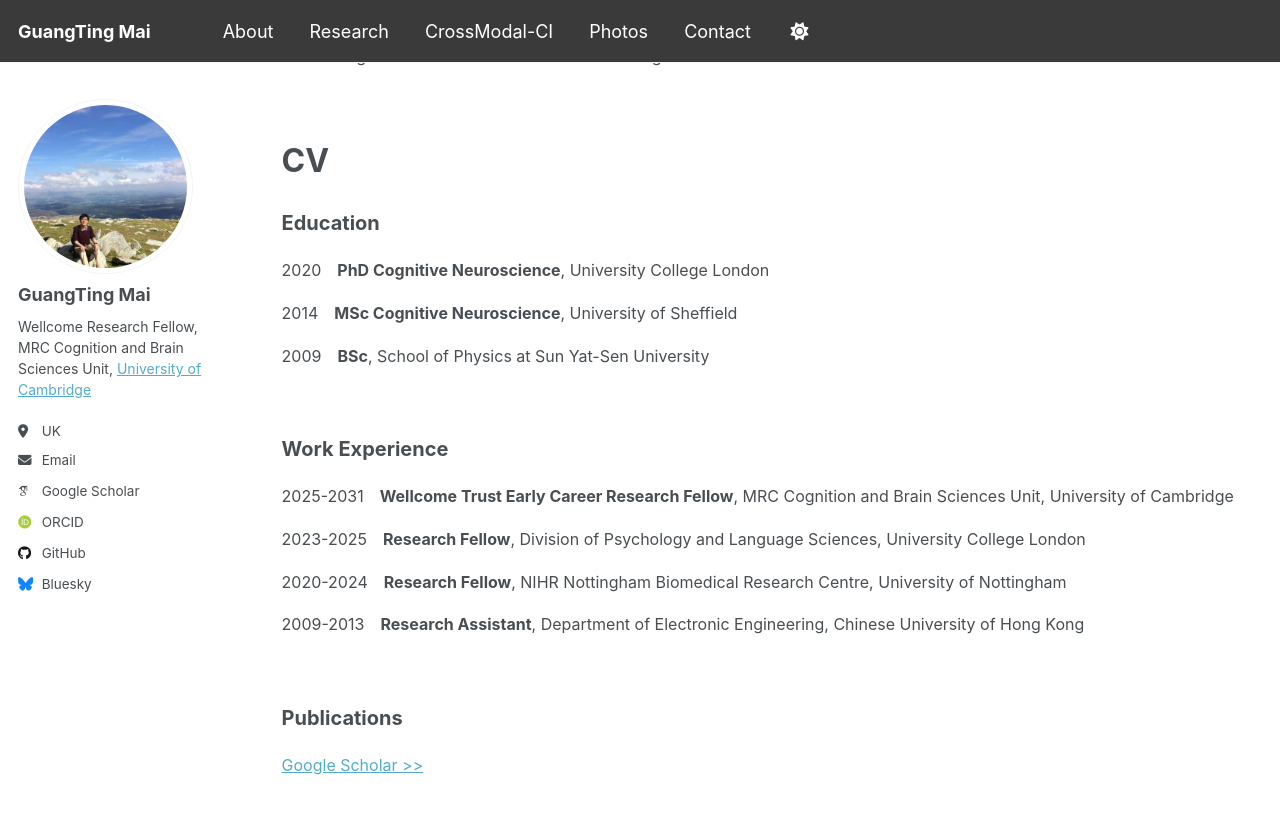
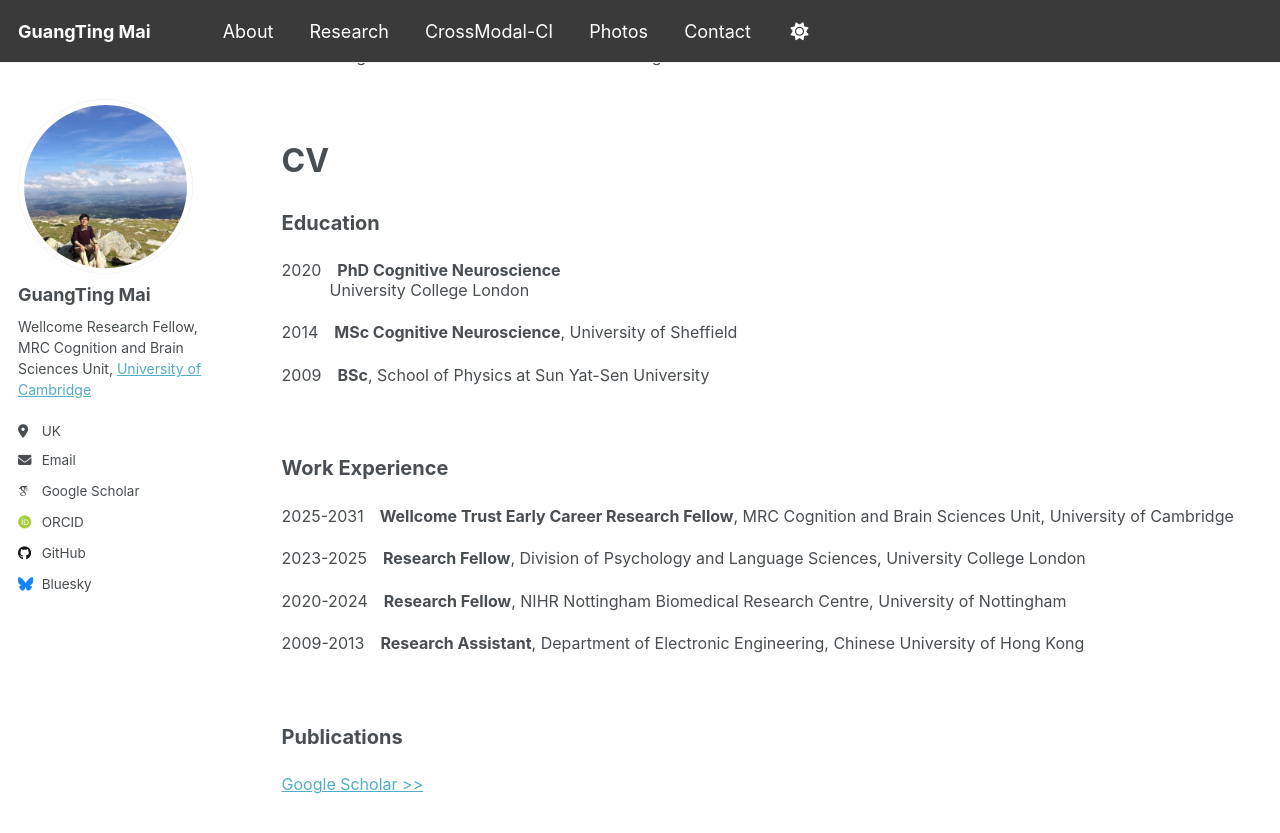
Before and after one commit to guangtingmai/guangtingmai.github.io, a Jekyll site: the page built from _pages/about.html, in a window 1280 px wide and 900 px high, scrolled down 527 px. Shown: the top 833 px of the window. Built offline with Jekyll 4.4.1, drawn with Linux system fonts in a browser that asks for light colours; some web fonts are replaced.

Commit message:
Update about.html

```diff
--- a/_pages/about.html
+++ b/_pages/about.html
@@ -28,7 +28,8 @@
 <br>
 <p><span style="font-size: 24pt;line-height: 1.5;display: block"><strong>CV</strong></span></p>
 <p><span style="font-size: 15pt;line-height: 1.5;display: block"><strong>Education</strong></span></p>
-<p><span style="font-size: 12pt;line-height: 1.2;display: block;">2020&emsp;<strong>PhD Cognitive Neuroscience</strong>, University College London</span></p>
+<p><span style="font-size: 12pt;line-height: 1.2;display: block;">2020&emsp;<strong>PhD Cognitive Neuroscience</strong>
+<span style="font-size: 12pt;line-height: 1.2;display: block;">&emsp;&emsp;&emsp;University College London</span></p>
 <p><span style="font-size: 12pt;line-height: 1.2;display: block;">2014&emsp;<strong>MSc Cognitive Neuroscience</strong>, University of Sheffield</span></p>
 <p><span style="font-size: 12pt;line-height: 1.2;display: block;">2009&emsp;<strong>BSc</strong>, School of Physics at Sun Yat-Sen University</span></p>
 <br>
```
